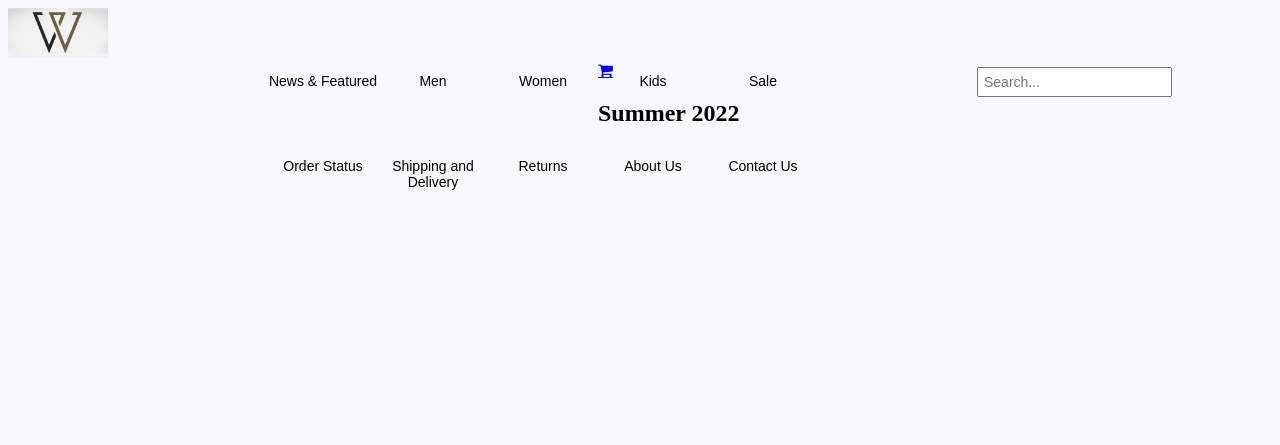
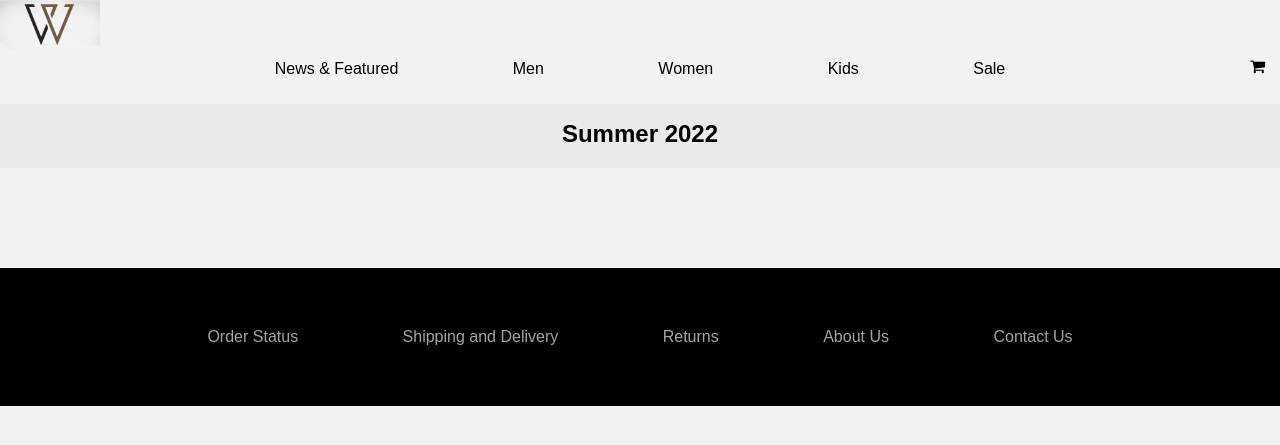
Before and after one commit to jacobpham27/clothingstore, a Flask app: page / in a window 1280 px wide. Shown: the top 445 px of the page. Run offline with Flask 2, Linux system fonts and the light colour scheme; data that the repository does not hold is empty.

Commit message:
Stylized homepage and detail page
Stylized header, footer and how the elements are displayed

```diff
--- a/static/WWUI.css
+++ b/static/WWUI.css
@@ -1,51 +1,177 @@
-body{
-  background-color: #f8f8ff;
-}
-.box1{
-  border: 1px solid #f8f8ff;
-  background-color: #f8f8ff;
-  height: 50px;
-
+* {
+  margin: 0;
+  padding: 0;
 }
 
-ul{
-  float: left;
-  color: black;
+* {
+  box-sizing: border-box;
 }
 
-ul li{
-  margin-top: -5px;
-  float: left;
-  position: relative;
-  left: 40%;
-  width: 110px;
-  font-size: 14px;
+body{
+  background-color: #F2F2F2;
   font-family: barlow condensed, sans-serif;
-  list-style-type: none;
-  text-align:center;
 }
 
-ul li a{
+a {
+  text-decoration: none;
+}
+
+.header {
+  background-color: #F2F2F2;
+  width: 100%;
+  position: fixed;
+  z-index: 1;
+  text-align: center;
+}
+
+.header img {
+  display: block;
+}
+
+.navbar a {
+  text-decoration: none;
+  color: black;
+  padding: 5px;
+}
+
+.navbar a:hover {
+  background-color: black;
+  color: white;
+}
+
+.navbar li {
+  display: inline-block;
+  margin: 10px 50px;
+  list-style-type: none;
+}
+
+.header input {
+  float: right;
+  position: relative;
+  top: -30px;
+  margin: 0px 35px;
+}
+
+/* search bar disappears if window is too small */
+@media (max-width: 1500px) {
+  .header input {
+    display: none;
+  }
+}
+
+#shoppingcart {
+  float: right;
+  position: relative;
+  top: -30px;
+  color: black;
+  text-decoration: none;
+  margin: 0px 15px;
+}
+
+.sidebar {
+  height: 100%;
+  width: 160px;
+  position: relative;
+  top: 150px;
+  background-color: rgb(234, 234, 234);
+  overflow-x: hidden;
+  text-align: center;
+}
+
+.sidebar a {
+  padding: 10px;
+  text-decoration: none;
+  color: black;
+  display: block;
+}
+
+.sidebar a:hover {
+  background-color: black;
+  color: white;
+}
+
+.main {
+  position: relative;
+  top: 100px;
+  text-align: center;
+}
+
+.shopButton a {
+  color: black;
+  text-decoration: none;
+  padding: 5px;
+}
+
+.shopButton a:hover {
+  background-color: black;
+  color: white;
+}
+
+.main p {
+  margin: 10px 0px;
+}
+
+.subheading h2 {
+  background-color: rgb(234, 234, 234);
+  padding: 20px;
+  position: relative;
+  top: 100px;
+  text-align: center;
+}
+
+.ad img {
+  width: 700px;
+  height: 600px;
+  margin: 20px;
+}
+
+.items ul {
+  text-align: center;
+  position: relative;
+  top: 36px;
+  margin-left: auto;
+  margin-right: auto;
+  width: 1200px;
+}
+
+.items li {
+  display: inline-block;
+  margin: 30px;
+  list-style-type: none;
+}
+
+.item {
+  width: 255px;
+  height: 308px;
+}
+
+.item img {
+  width: 200px;
+  height: 250px;
+}
+
+.item a {
   text-decoration: none;
   color: black;
 }
 
-.header input[type=text]{
-  float: right;
-  padding: 5px;
-  margin-top: 5px;
-  margin-right: 100px;
-  font-size: 14px;
+.item p {
+  margin: 10px;
 }
 
-i.fa fa-shopping-cart{
-  float:right;
-  margin-top: 5px;
-  margin-right: 100px;
+.footer {
+  background: black;
+  color: rgb(165, 163, 163);
+  position: relative;
+  bottom: 0;
+  text-align: center;
+  padding: 50px;
+  width: 100%;
+  margin: 200px 0px 0px 0px;
 }
 
-
-/*{
-  border-width: 1px;
-  border-style: solid;
-}*/
+.footer li {
+  display: inline-block;
+  margin: 10px 50px;
+  list-style-type: none;
+}
```
